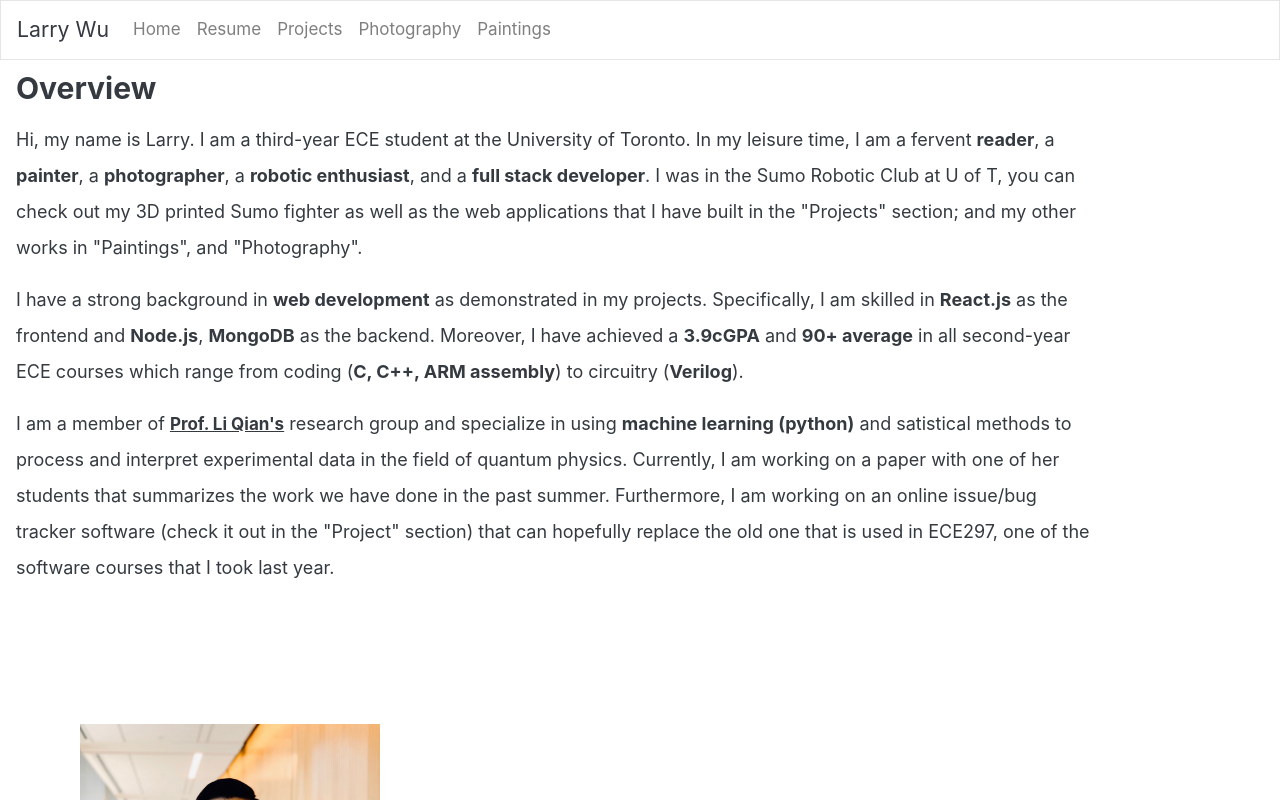
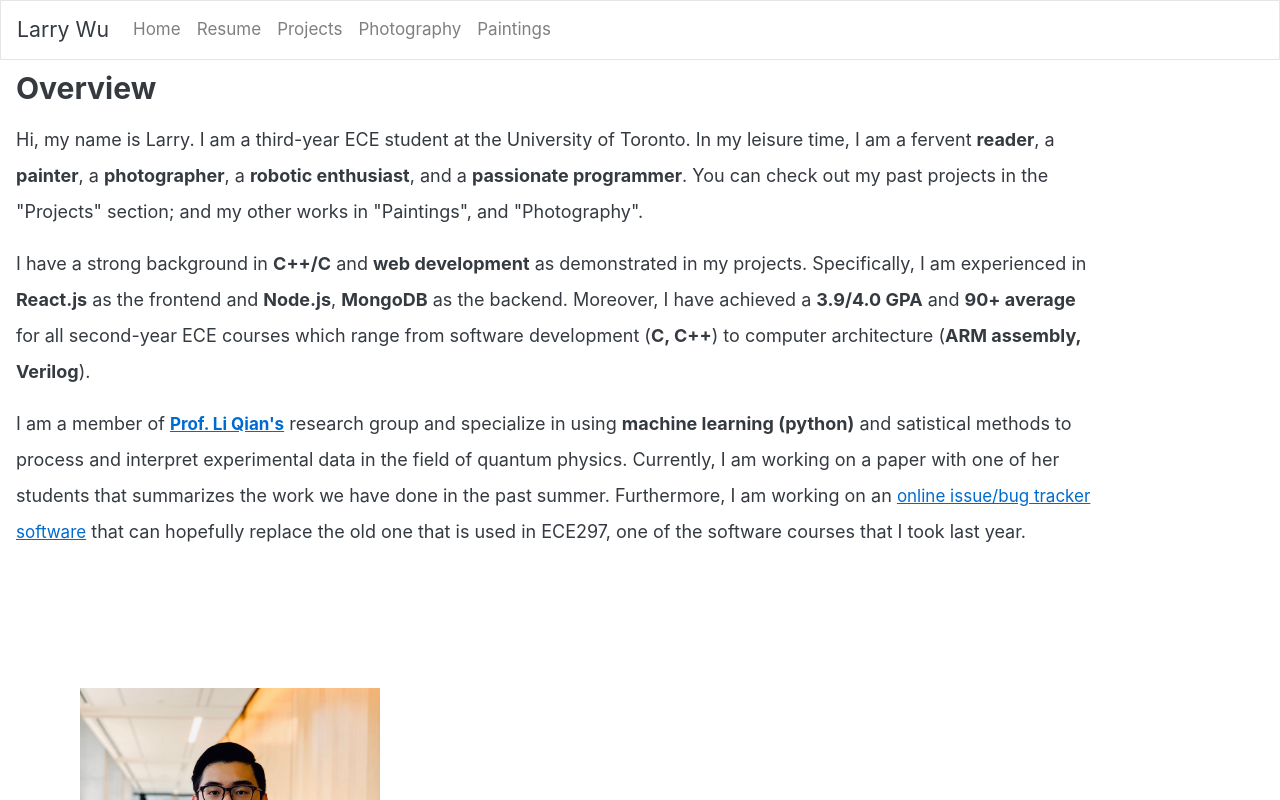
Before and after one commit to larrythwu/larrythwu.com, a React (Create React App) app: page / in a window 1280 px wide. Shown: the top 800 px of the page. Built offline with nearby package versions, Linux system fonts and the light colour scheme.

Commit message:
Minor resume changes

```diff
--- a/src/components/contact/contact.css
+++ b/src/components/contact/contact.css
@@ -6,7 +6,11 @@ img {
 
 .link {
   text-decoration: underline;
-  color: #343a40;
+  color: rgb(0, 107, 207);
+}
+
+.link: hover {
+  background-color: rgb(0, 107, 207);
 }
 
 .block {
--- a/src/components/home/Home.js
+++ b/src/components/home/Home.js
@@ -12,21 +12,20 @@ export default function Home() {
           of Toronto. In my leisure time, I am a fervent <strong>reader</strong>
           , a <strong>painter</strong>, a <strong>photographer</strong>, a{" "}
           <strong>robotic enthusiast</strong>, and a{" "}
-          <strong>full stack developer</strong>. I was in the Sumo Robotic Club
-          at U of T, you can check out my 3D printed Sumo fighter as well as the
-          web applications that I have built in the "Projects" section; and my
-          other works in "Paintings", and "Photography".
+          <strong>passionate programmer</strong>. You can check out my past
+          projects in the "Projects" section; and my other works in "Paintings",
+          and "Photography".
         </h4>
 
         <h4 className="bio">
-          I have a strong background in <strong>web development</strong> as
-          demonstrated in my projects. Specifically, I am skilled in{" "}
-          <strong>React.js</strong> as the frontend and <strong>Node.js</strong>
-          , <strong>MongoDB</strong> as the backend. Moreover, I have achieved a{" "}
-          <strong>3.9cGPA</strong> and <strong>90+ average</strong> in all
-          second-year ECE courses which range from coding (
-          <strong>C, C++, ARM assembly</strong>) to circuitry (
-          <strong>Verilog</strong>).
+          I have a strong background in <strong>C++/C</strong> and{" "}
+          <strong>web development</strong> as demonstrated in my projects.
+          Specifically, I am experienced in <strong>React.js</strong> as the
+          frontend and <strong>Node.js</strong>, <strong>MongoDB</strong> as the
+          backend. Moreover, I have achieved a <strong>3.9/4.0 GPA</strong> and{" "}
+          <strong>90+ average</strong> for all second-year ECE courses which
+          range from software development (<strong>C, C++</strong>) to computer
+          architecture (<strong>ARM assembly, Verilog</strong>).
         </h4>
 
         <h4 className="bio">
@@ -45,9 +44,12 @@ export default function Home() {
           process and interpret experimental data in the field of quantum
           physics. Currently, I am working on a paper with one of her students
           that summarizes the work we have done in the past summer. Furthermore,
-          I am working on an online issue/bug tracker software (check it out in
-          the "Project" section) that can hopefully replace the old one that is
-          used in ECE297, one of the software courses that I took last year.
+          I am working on an{" "}
+          <a className="link" href="bugtrackr.com">
+            online issue/bug tracker software
+          </a>{" "}
+          that can hopefully replace the old one that is used in ECE297, one of
+          the software courses that I took last year.
         </h4>
       </div>
       <img
--- a/src/components/resume/Resume.js
+++ b/src/components/resume/Resume.js
@@ -6,8 +6,11 @@ export default function Resume() {
     <div className="Resume">
       <h3 className="title">Highlights</h3>
       <ul>
-        <li>3.9 cGPA and 90+ average for all second-year ECE courses</li>
-        <li>Proficient in web development (React.js, Node.js) and C/C++</li>
+        <li>3.9/4.0 GPA and 90+ average for all second-year ECE courses</li>
+        <li>
+          Proficient in C/C++, Python, JavaScript, React, familiar with AWS EC2
+          (Ubuntu)
+        </li>
         <li>
           Co-authoring an academic paper at the University of Toronto with Prof.
           Li Qian and Dr. Eric Zhu about a machine learning approach to
@@ -94,16 +97,16 @@ export default function Resume() {
       </pre>
       <ul>
         <li>
-          Used machine learning (scikit-learn python library) and satistical
-          methods to process experimental data in the field of quantum physics{" "}
+          Wrote machine learning programs using the scikit-learn python library
+          to process experimental data{" "}
         </li>
         <li>
-          Wrote weekly report and monthly presentation updating the group
-          members on the progress of the research project
+          Operated photonics equipment in the laboratory and wrote MATLAB code
+          to automate the experiment
         </li>
         <li>
-          Working on an academic paper with Prof. Qian and one of her graduate
-          students that summarizes the work we have done in the past summer{" "}
+          Presented weekly reports and monthly presentations to the research
+          group about the progress of the research project
         </li>
       </ul>
 
```
Also changed, not shown: src/components/projects/Projects.js (+48 -41 lines).
